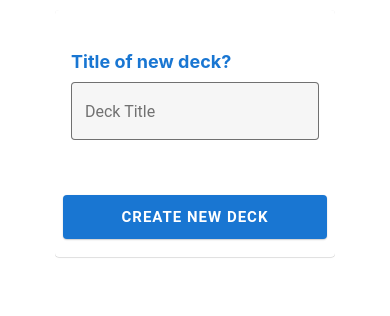
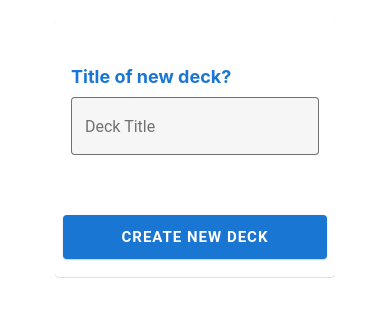
Before and after one commit to SammyBloom/mobileflashcards-reactNative, a React Native app: screen / in a window 390 px wide. Shown: the top 316 px of the page. Built offline with nearby package versions, Linux system fonts and the light colour scheme.

Commit message:
adjusted the padding in AddDeck

```diff
--- a/src/screens/AddDeck.js
+++ b/src/screens/AddDeck.js
@@ -39,7 +39,7 @@ render() {
 const styles = StyleSheet.create({
   container: {
     flex: 1,
-    padding: 10,
+    padding: 20,
     alignSelf: "center",
     alignItems: "center",
     justifyContent: "center",
@@ -48,7 +48,7 @@ const styles = StyleSheet.create({
     flex: 1
   },
   cardContent: {
-    paddingTop: 25,
-    paddingBottom: 25
+    paddingTop: 30,
+    paddingBottom: 30
   }
 });
```
